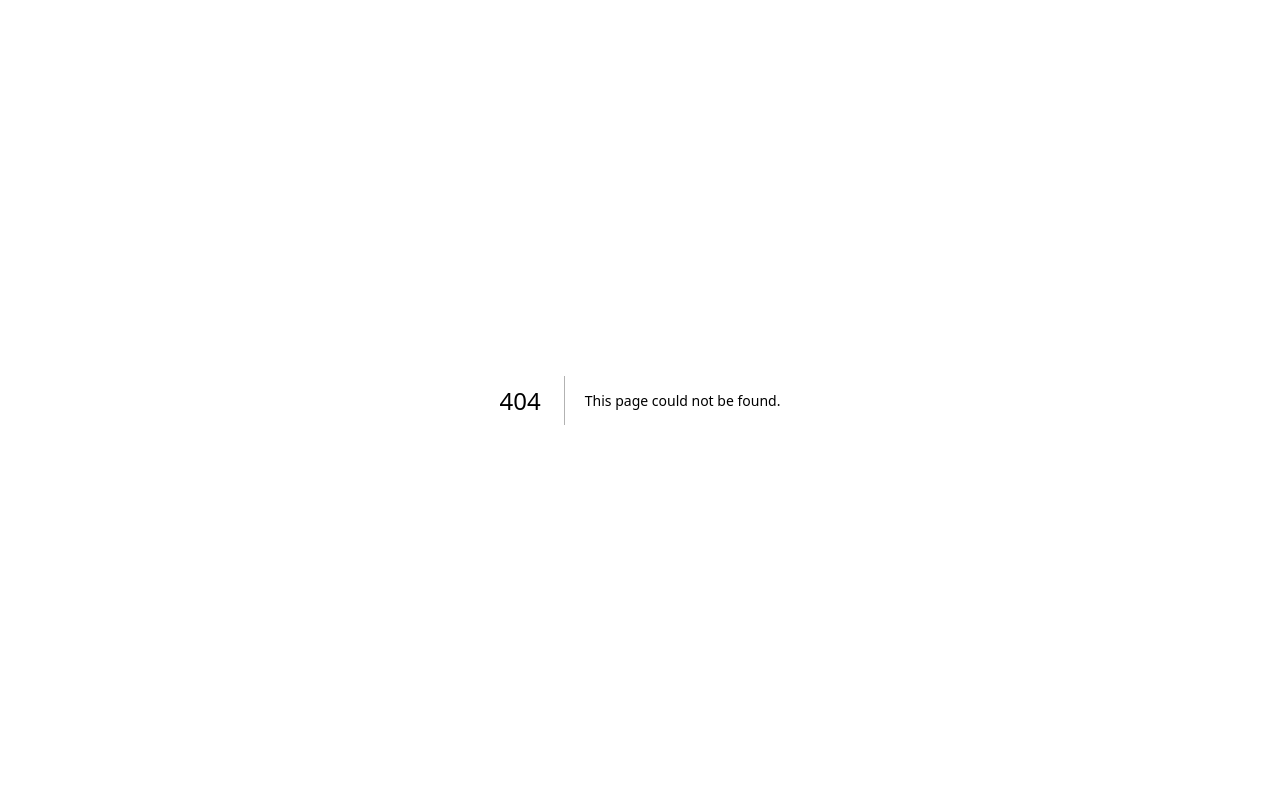
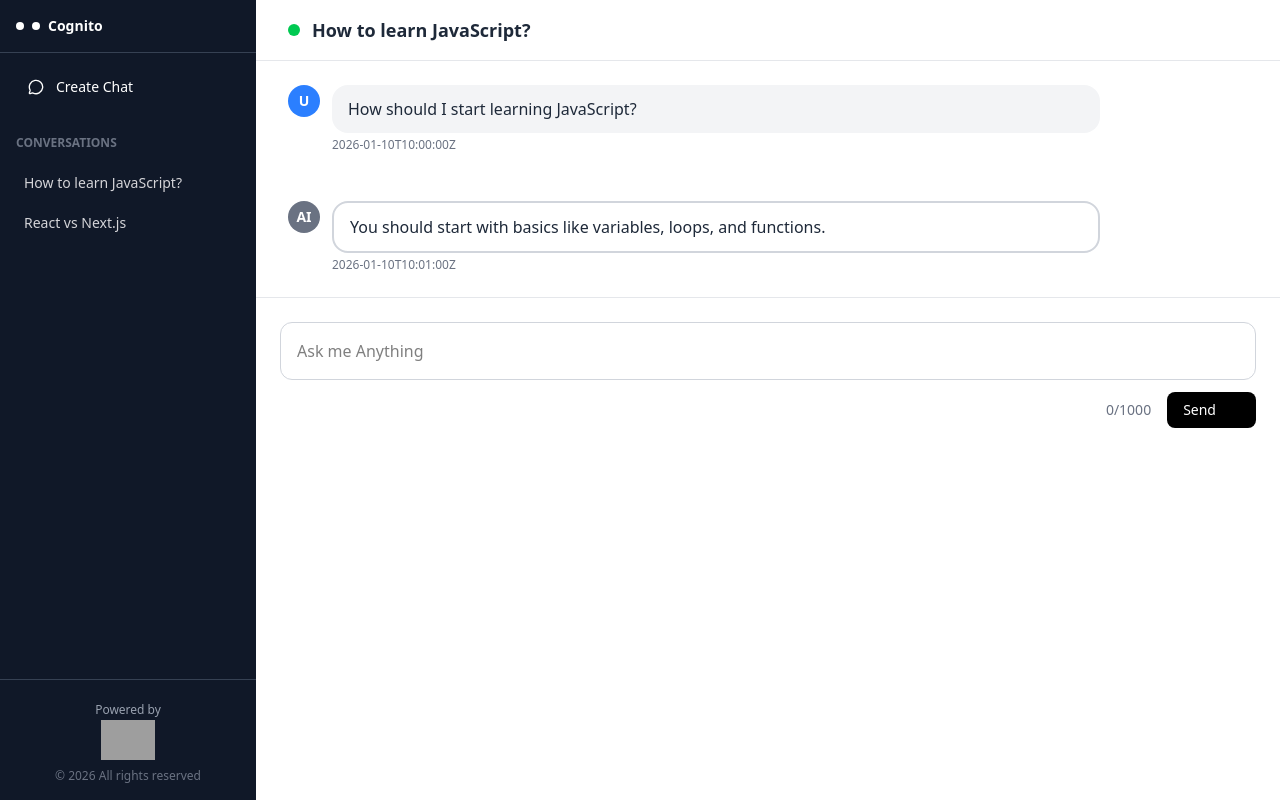
Before and after one commit to rakibulislamdev/Cognito, a Next.js app: page /conversation/conv-1 in a window 1280 px wide. Before the commit this address had no page. Built offline with nearby package versions, Linux system fonts and the light colour scheme; grey boxes are pictures that could not be loaded.

Commit message:
Add conversation page with dynamic routing and message display

```diff
--- /dev/null
+++ b/app/conversation/[conversationId]/page.tsx
@@ -0,0 +1,108 @@
+import { fakeConversations } from "@/app/page";
+import Footer from "@/components/leftSidebar/Footer";
+import LeftSidebar from "@/components/leftSidebar/LeftSidebar";
+
+
+export default async function ConversationPage({ params }: any) {
+
+    const { conversationId } = await params
+
+    const conversation = fakeConversations.find(conv => conv.id === conversationId)
+    console.log(conversation)
+
+
+    if (!conversation) {
+        return <p>Conversation not found</p>;
+    }
+
+    return (
+        <div className="flex h-screen mx-auto bg-white max-h-screen">
+            <LeftSidebar />
+            {/* Main Chat Area */}
+            <div className="flex-1 flex flex-col bg-white">
+                {/* Chat Header */}
+                <div className="px-8 py-4 border-b border-gray-200 bg-white sticky top-0 z-10">
+                    <div className="flex items-center justify-between">
+                        <div className="flex items-center space-x-3">
+                            <div className="w-3 h-3 bg-green-500 rounded-full" />
+                            <h1 className="text-lg font-semibold text-gray-800">
+                                {conversation.title}
+                            </h1>
+                        </div>
+                        <div className="relative">
+                            <button
+                                className="p-2 hover:bg-gray-100 rounded-lg transition-colors group"
+
+                            >
+                                <i
+                                    data-lucide="more-horizontal"
+                                    className="w-5 h-5 text-gray-500 group-hover:text-gray-700"
+                                />
+                            </button>
+                            {/* Dropdown Menu */}
+                            <div
+                                id="conversationDropdown"
+                                className="absolute right-0 mt-2 w-48 bg-white rounded-lg shadow-lg border border-gray-200 py-1 hidden z-20"
+                            >
+                                <button className="w-full px-4 py-2 text-left text-sm text-gray-700 hover:bg-gray-50 flex items-center space-x-2">
+                                    <i data-lucide="edit" className="w-4 h-4" />
+                                    <span>Rename conversation</span>
+                                </button>
+                                <hr className="my-1 opacity-10" />
+                                <button className="w-full px-4 py-2 text-left text-sm text-red-600 hover:bg-red-50 flex items-center space-x-2">
+                                    <i data-lucide="trash-2" className="w-4 h-4" />
+                                    <span>Delete conversation</span>
+                                </button>
+                            </div>
+                        </div>
+                    </div>
+                </div>
+                {/* Chat Content */}
+
+                {
+                    conversation.messages.map(msg => (
+                        <div key={msg.id} className="flex flex-col px-8 py-6 overflow-y-auto space-y-6">
+                            <div className="flex items-start space-x-3">
+                                <div className={`w-8 h-8 ${msg.role === "user" ? "bg-blue-500" : "bg-gray-500"} rounded-full flex items-center justify-center text-white text-sm font-semibold`}>
+                                    {msg.role === "user" ? "U" : "AI"}
+                                </div>
+                                <div className="flex-1">
+                                    <div className={`${msg.role === "user" ? "bg-gray-100" : "border-2 border-gray-300"} rounded-2xl px-4 py-3 max-w-3xl`}>
+                                        <p className="text-gray-800">
+                                            {msg.content}
+                                        </p>
+                                    </div>
+                                    <span className="text-xs text-gray-500 mt-1 block">{msg.createdAt}</span>
+                                </div>
+                            </div>
+                        </div>
+                    ))
+                }
+
+                {/* Input Area */}
+                <div className="p-6 border-t border-gray-200">
+                    <div className="relative">
+                        <input
+                            type="text"
+                            placeholder="Ask me Anything"
+                            className="w-full p-4 pr-20 border border-gray-300 rounded-xl focus:outline-none focus:ring-2 focus:ring-blue-500 focus:border-transparent"
+                        />
+                        <div className="absolute right-3 top-1/2 transform -translate-y-1/2 flex items-center space-x-2">
+                            <i data-lucide="sparkles" className="w-5 h-5 text-purple-500" />
+                        </div>
+                    </div>
+                    <div className="flex items-center justify-end mt-3">
+                        <div className="flex items-center space-x-4">
+                            <span className="text-sm text-gray-500">0/1000</span>
+                            <button className="bg-black hover:bg-gray-800 text-white px-4 py-2 rounded-lg flex items-center space-x-2 transition-colors cursor-pointer">
+                                <span className="text-sm">Send</span>
+                                <i data-lucide="arrow-right" className="w-4 h-4" />
+                            </button>
+                        </div>
+                    </div>
+                </div>
+            </div>
+        </div>
+
+    )
+}
--- a/app/page.tsx
+++ b/app/page.tsx
@@ -1,5 +1,49 @@
 import LeftSidebar from '@/components/leftSidebar/LeftSidebar';
 import MainChatArea from '@/components/mainChatArea/MainChatArea';
+
+export const fakeConversations = [
+  {
+    id: "conv-1",
+    title: "How to learn JavaScript?",
+    updatedAt: "2026-01-10T10:30:00Z",
+    messages: [
+      {
+        id: "msg-1",
+        role: "user",
+        content: "How should I start learning JavaScript?",
+        createdAt: "2026-01-10T10:00:00Z",
+      },
+      {
+        id: "msg-2",
+        role: "assistant",
+        content:
+          "You should start with basics like variables, loops, and functions.",
+        createdAt: "2026-01-10T10:01:00Z",
+      },
+    ],
+  },
+  {
+    id: "conv-2",
+    title: "React vs Next.js",
+    updatedAt: "2026-01-11T09:00:00Z",
+    messages: [
+      {
+        id: "msg-3",
+        role: "user",
+        content: "What is the difference between React and Next.js?",
+        createdAt: "2026-01-11T08:55:00Z",
+      },
+      {
+        id: "msg-4",
+        role: "assistant",
+        content:
+          "React is a library, Next.js is a framework built on top of React.",
+        createdAt: "2026-01-11T08:56:00Z",
+      },
+    ],
+  },
+]
+
 export default function Home() {
   return (
     <div className="flex h-screen mx-auto bg-white max-h-screen overflow-hidden">
--- a/components/leftSidebar/Conversations.tsx
+++ b/components/leftSidebar/Conversations.tsx
@@ -1,3 +1,4 @@
+import { fakeConversations } from "@/app/page";
 import Link from "next/link";
 
 export default function Conversations() {
@@ -7,12 +8,18 @@ export default function Conversations() {
                 Conversations
             </span>
             <div className="space-y-1  mt-3">
-                <Link
-                    href="#"
-                    className="flex items-center space-x-3 px-2 py-2 rounded-lg hover:bg-gray-800 transition-colors cursor-pointer "
-                >
-                    <span className="text-sm text-zinc-300">Learning NLP vs LLM</span>
-                </Link>
+                {
+                    fakeConversations.map(conv => (
+                        <Link
+                            key={conv.id}
+                            href={`/conversation/${conv.id}`}
+                            className="flex items-center space-x-3 px-2 py-2 rounded-lg hover:bg-gray-800 transition-colors cursor-pointer "
+                        >
+                            <span className="text-sm text-zinc-300">{conv.title}</span>
+                        </Link>
+                    ))
+                }
+
             </div>
         </div>
     )
```
